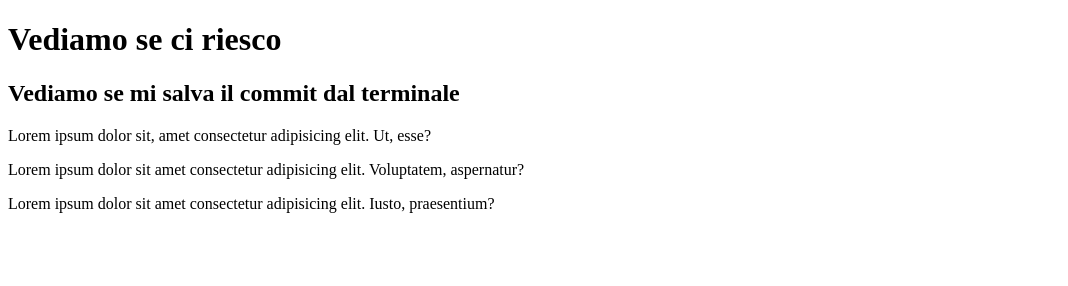
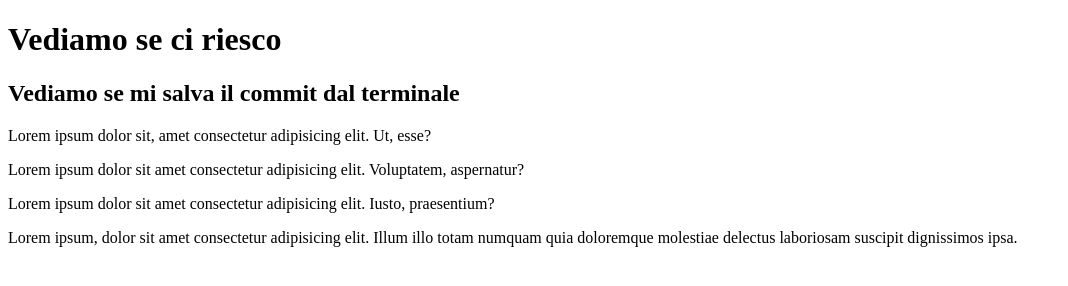
Before and after one commit to EarthDragon10/Prov-di-GitHub-1, a plain HTML site: page index.html in a window 1280 px wide. Shown: the whole page, without its empty margins (0-1068 px from the left). Drawn offline with Linux system fonts and the light colour scheme.

Commit message:
Aggiunta di footer
Ho aggiunto un footer

```diff
--- a/index.html
+++ b/index.html
@@ -15,5 +15,9 @@
         <p>Lorem ipsum dolor sit amet consectetur adipisicing elit. Voluptatem, aspernatur?</p>
         <p>Lorem ipsum dolor sit amet consectetur adipisicing elit. Iusto, praesentium?</p>
     </section>
+
+    <footer>
+        <p>Lorem ipsum, dolor sit amet consectetur adipisicing elit. Illum illo totam numquam quia doloremque molestiae delectus laboriosam suscipit dignissimos ipsa.</p>
+    </footer>
 </body>
 </html>
```
